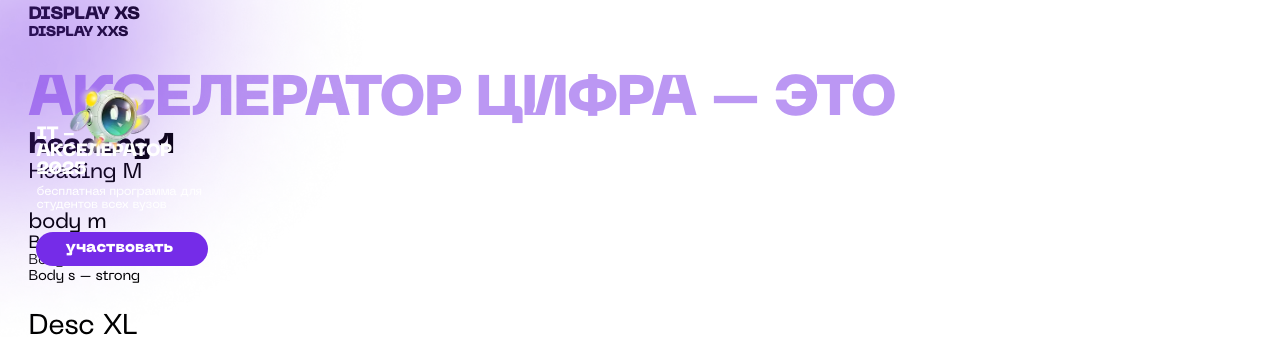
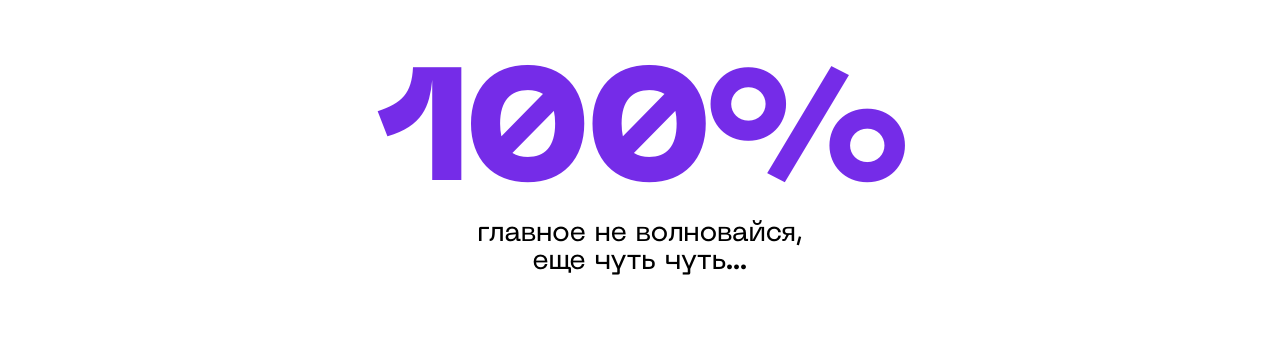
Before and after one commit to push-ebx/cifra, a Next.js app: page /ui in a window 1280 px wide. Shown: the part 232-569 px from the top of the page. Built offline with nearby package versions, Linux system fonts and the light colour scheme.

Commit message:
adaptive preloader

```diff
--- a/src/app/app-loader.module.scss
+++ b/src/app/app-loader.module.scss
@@ -1,4 +1,5 @@
 @use 'sass:string';
+@use '/src/styles/mixins/breakpoint';
 
 .root {
   position: fixed;
@@ -22,11 +23,20 @@
 
 .progressText {
   font-size: 11.25rem !important;
+
+  @include breakpoint.tabletDown {
+    font-size: 5rem !important;
+  }
 }
 
 .description {
   text-align: center;
   width: 23.6875rem;
+
+  @include breakpoint.tabletDown {
+    font-size: 1rem !important;
+    width: 12rem;
+  }
 }
 
 .progressText::after {
--- a/src/app/layout.tsx
+++ b/src/app/layout.tsx
@@ -59,7 +59,7 @@ const RootLayout = ({ children }: Readonly<{ children: ReactNode }>) => {
 					<div id={'app-root'}>
 						<Menu />
 						<FixedButtons />
-						{/*<AppLoader />*/}
+						<AppLoader />
 						<main className={'main'}>{children}</main>
 						{/*<Footer />*/}
 					</div>
```
Also changed, not shown: src/app/(main)/_blocks/footer/footer.tsx (+12 -5 lines).
